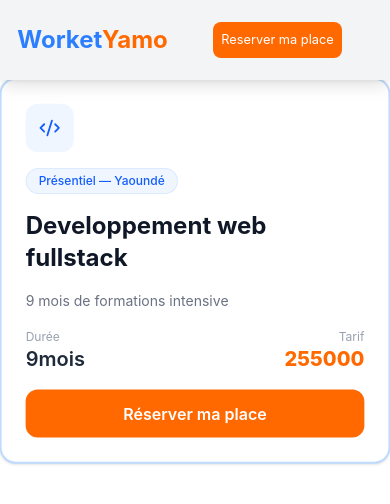
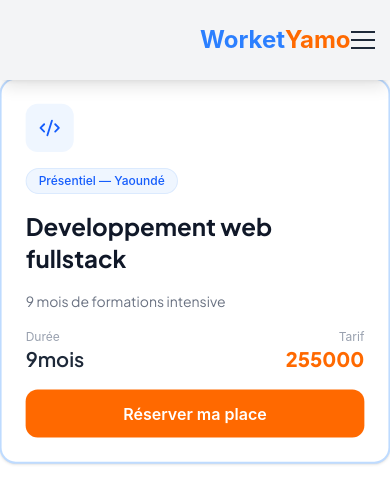
Before and after one commit to Ghislano26/worketyamo, a React (Vite) app: page /formations in a window 390 px wide. Shown: the top 504 px of the page. Built offline with nearby package versions, Linux system fonts and the light colour scheme.

Commit message:
add-navbar mobile

```diff
--- a/src/App.css
+++ b/src/App.css
@@ -1,5 +1,16 @@
+@import url('https://fonts.googleapis.com/css2?family=Plus+Jakarta+Sans:ital,wght@0,200..800;1,200..800&family=Poppins:ital,wght@0,100;0,200;0,300;0,400;0,500;0,600;0,700;0,800;0,900;1,100;1,200;1,300;1,400;1,500;1,600;1,700;1,800;1,900&family=Source+Sans+3:ital,wght@0,200..900;1,200..900&display=swap');
+
+
+:root{
+  --font-text: "Plus Jakarta Sans", sans-serif;
+}
+
 body{
   overflow-x: hidden;
+}
+
+.text-font{
+  font-family: var(--font-text);
 }
 /* @keyframes float {
   0%, 100% {
--- a/src/components/banner.jsx
+++ b/src/components/banner.jsx
@@ -25,10 +25,10 @@ function StatItem({ end, suffix, subtitle }) {
 
   return (
     <div className='flex flex-col items-center gap-3'>
-      <h1 className='text-orange-500 text-3xl font-bold'>
+      <h1 className='text-orange-500 text-3xl font-bold text-fint'>
         {count}{suffix}
       </h1>
-      <h2 className='text-white'>{subtitle}</h2>
+      <h2 className='text-white text-font'>{subtitle}</h2>
     </div>
   );
 }
--- a/src/components/formationCard.jsx
+++ b/src/components/formationCard.jsx
@@ -23,20 +23,20 @@ function FormationCard({
       </span>
 
       {/* Titre */}
-      <h3 className="text-2xl font-bold text-gray-900">{titre}</h3>
+      <h3 className="text-2xl font-bold text-font text-gray-900">{titre}</h3>
 
       {/* Description */}
-      <p className="text-sm text-gray-500 leading-relaxed">{description}</p>
+      <p className="text-sm text-font text-gray-500 leading-relaxed">{description}</p>
 
       {/* Durée + Tarif */}
       <div className="flex justify-between items-end">
         <div>
           <p className="text-xs text-gray-400">Durée</p>
-          <p className="text-xl font-semibold text-gray-800">{duree}</p>
+          <p className="text-xl font-semibold text-font text-gray-800">{duree}</p>
         </div>
         <div className="text-right">
           <p className="text-xs text-gray-400">Tarif</p>
-          <p className="text-xl font-extrabold text-orange-500">{tarif}</p>
+          <p className="text-xl font-extrabold text-orange-500 text-font">{tarif}</p>
         </div>
       </div>
 
--- a/src/components/formations.jsx
+++ b/src/components/formations.jsx
@@ -96,7 +96,7 @@ function FormationText(){
     <div className='w-[85%] h-full flex flex-col justify-center gap-5'>
         <h1 className='text-2xl md:text-5xl font-bold text-blue-950'>Formations Présentielles</h1>
         <hr  className='w-[10%] h-1 bg-orange-400 border-0'/>
-        <p className='text-gray-500'>Apprenez dans notre cente à Yaoundé, entouré d'une communauté motivée et encadré par des formateurs experts.</p>
+        <p className='text-gray-500 text-font'>Apprenez dans notre cente à Yaoundé, entouré d'une communauté motivée et encadré par des formateurs experts.</p>
     </div>
   )
 }
--- a/src/components/header.jsx
+++ b/src/components/header.jsx
@@ -25,7 +25,7 @@ function Header() {
             </div>
 
             <div className='text-justify w-full pr-2 text-[1rem] md:w-[70%]'>
-                <h6>Dans un monde où la technologie redéfinit chaque métier,
+                <h6 className='text-font text-gray-600'>Dans un monde où la technologie redéfinit chaque métier,
                     Worketyamo te donne les compétences pour ne pas subir
                     le changement — mais pour le créer.
             </h6>
--- a/src/components/navbar.jsx
+++ b/src/components/navbar.jsx
@@ -1,12 +1,15 @@
-import React from 'react'
+import React, { useState } from 'react'
 import { Links } from '../static/Link'
 import { Link } from 'react-router'
 import Buttons from './buttons'
 
 function Navbar() {
+  const [isMenuOpen, setIsMenuOpen] = useState(false)
+
   return (
-    <div className='shadow-lg bg-gray-100 w-full h-20 sticky top-0 z-50 flex pr-5 sm:pr-0 sm:bg-white'>
-        <div className='flex-1 flex justify-center items-center'>
+    <div className='shadow-lg bg-gray-100 w-full sticky top-0 z-50 sm:bg-white'>
+        <div className='flex items-center justify-between h-20 px-5 sm:px-0'>
+            <div className='flex justify-center items-center ml-45'>
                 <h1 className='text-orange-500 text-[1.5rem] font-bold'><span className='text-blue-500 text-[1.5rem] font-bold'>Worket</span>Yamo</h1>
             </div>
 
@@ -18,11 +21,39 @@ function Navbar() {
                 }
             </div>
 
-        <div className='flex-1 flex justify-center items-center'>
+            <div className='hidden sm:flex justify-center items-center mr-45'>
                 <Buttons content={'Reserver ma place'} className='text-white'/>
             </div>
 
+            {/* Hamburger Menu - Mobile Only */}
+            <button
+              onClick={() => setIsMenuOpen(!isMenuOpen)}
+              className='sm:hidden flex flex-col gap-1.5 focus:outline-none'
+            >
+              <span className={`w-6 h-0.5 bg-gray-800 transition-all ${isMenuOpen ? 'rotate-45 translate-y-2' : ''}`}></span>
+              <span className={`w-6 h-0.5 bg-gray-800 transition-all ${isMenuOpen ? 'opacity-0' : ''}`}></span>
+              <span className={`w-6 h-0.5 bg-gray-800 transition-all ${isMenuOpen ? '-rotate-45 -translate-y-2' : ''}`}></span>
+            </button>
+        </div>
 
+        {/* Mobile Menu */}
+        {isMenuOpen && (
+          <div className='sm:hidden bg-gray-100 px-5 py-4 flex flex-col gap-4'>
+            {Links.map((i) => (
+              <Link
+                to={i.path}
+                key={i.id}
+                onClick={() => setIsMenuOpen(false)}
+                className='hover:text-[#1565C0] text-gray-800'
+              >
+                {i.value}
+              </Link>
+            ))}
+            <div className='mt-2'>
+              <Buttons content={'Reserver ma place'} className='text-white w-full'/>
+            </div>
+          </div>
+        )}
     </div>
   )
 }
```
Lines whose indentation alone changed are shown as unchanged.
